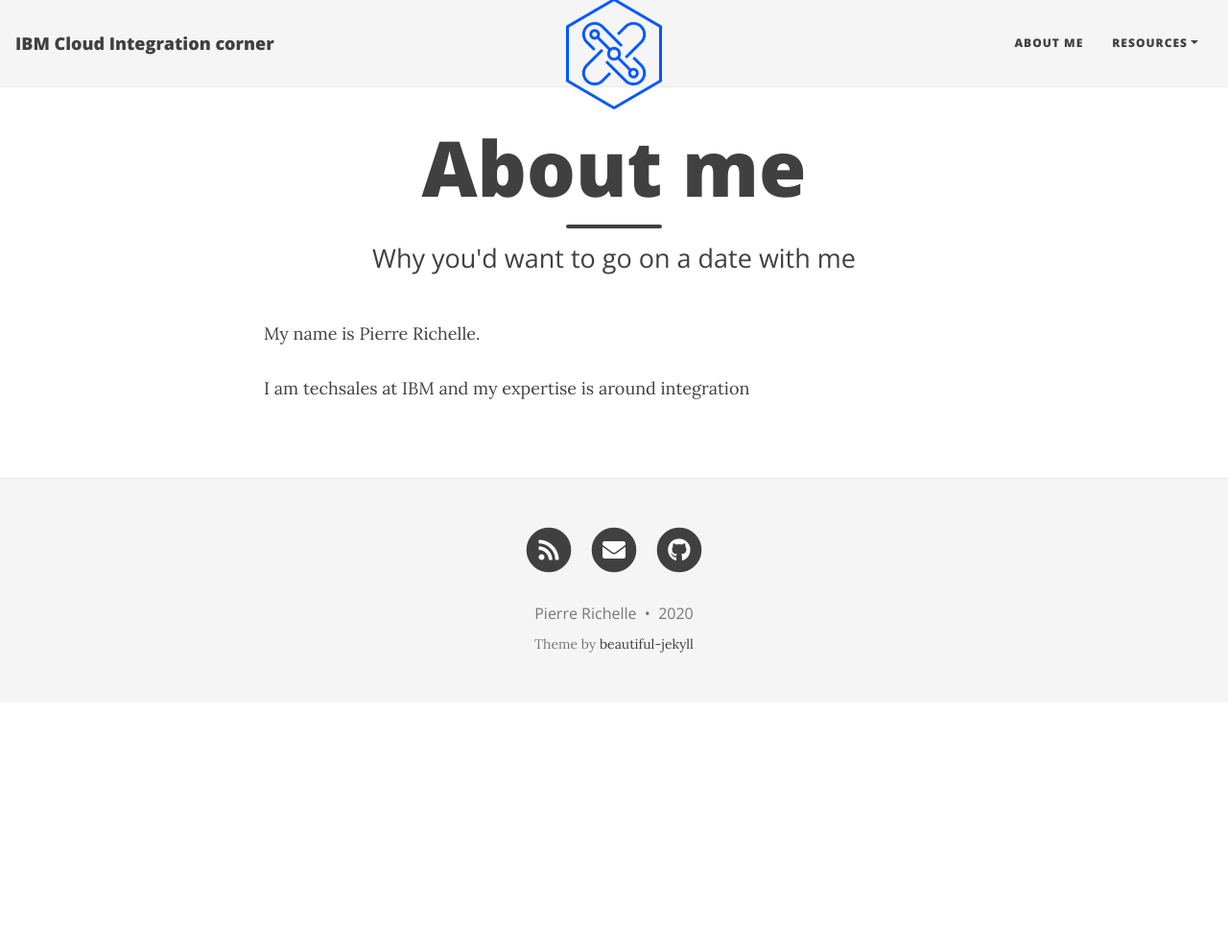
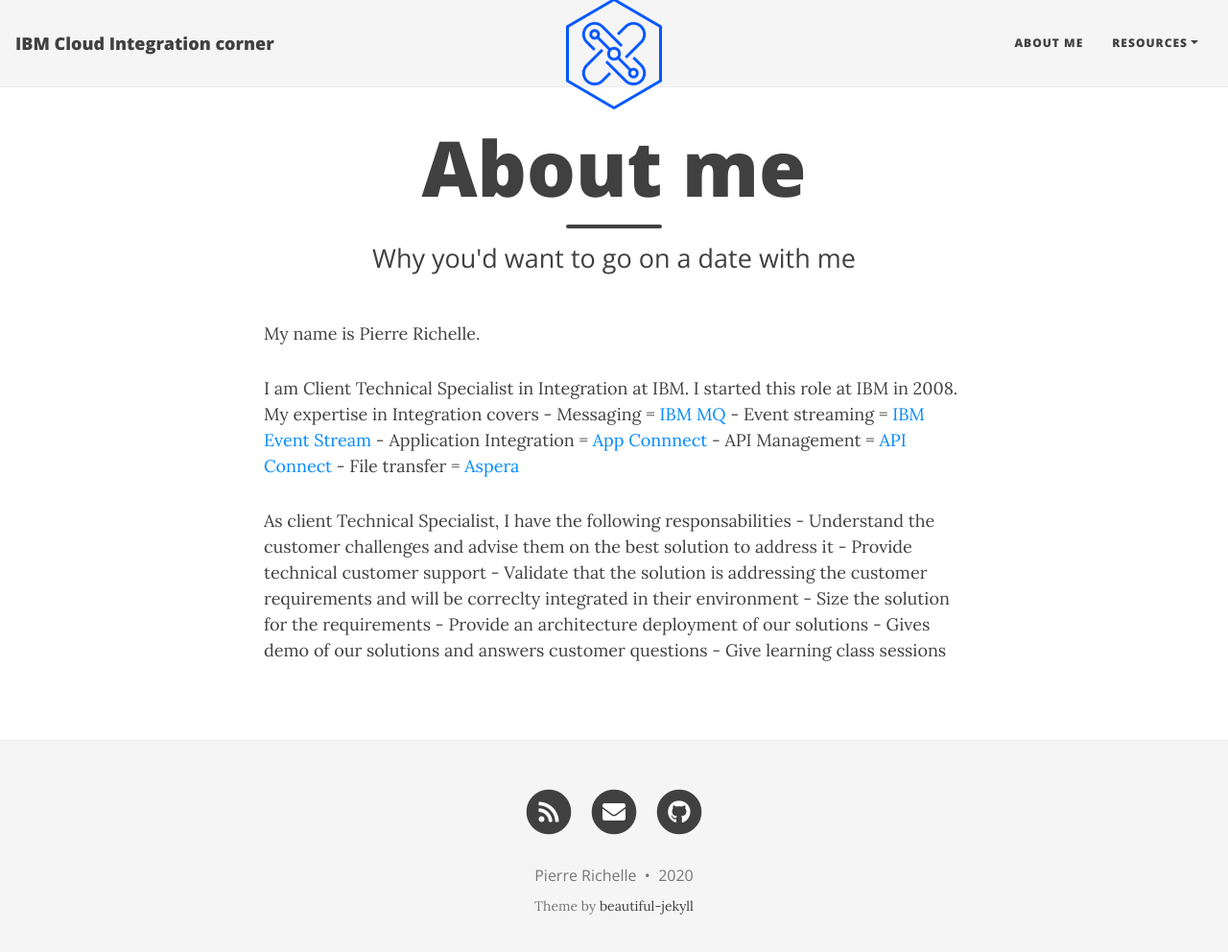
Before and after one commit to prichelle/integration.github.io, a Jekyll site: the page built from aboutme.md, in a window 1280 px wide and 1005 px high. Shown: the top 992 px of the window at 96% size. Built offline with Jekyll 4.4.1, drawn with Linux system fonts in a browser that asks for light colours; nearby versions of some CDN libraries.

Commit message:
about me

```diff
--- a/aboutme.md
+++ b/aboutme.md
@@ -6,4 +6,20 @@
 
 My name is Pierre Richelle.
 
-I am techsales at IBM and my expertise is around integration
+I am Client Technical Specialist in Integration at IBM.
+I started this role at IBM in 2008.
+My expertise in Integration covers
+    - Messaging = [IBM MQ](https://developer.ibm.com/components/ibm-mq/)
+    - Event streaming = [IBM Event Stream](https://developer.ibm.com/components/event-streams/)
+    - Application Integration = [App Connnect](https://developer.ibm.com/components/app-connect/)
+    - API Management = [API Connect](https://developer.ibm.com/components/api-connect/)
+    - File transfer = [Aspera](https://www.ibm.com/be-en/products/aspera/developer)
+
+As client Technical Specialist, I have the following responsabilities
+    - Understand the customer challenges and advise them on the best solution to address it
+    - Provide technical customer support
+    - Validate that the solution is addressing the customer requirements and will be correclty integrated in their environment
+    - Size the solution for the requirements
+    - Provide an architecture deployment of our solutions
+    - Gives demo of our solutions and answers customer questions
+    - Give learning class sessions
```
Also changed, not shown: _posts/2020-07-06-APICV10-migration.md (+13 -1 lines), index.md (+2 -0 lines), ressources.md (added, +18 -0 lines), assets/img/AMUsupport.png (added).
